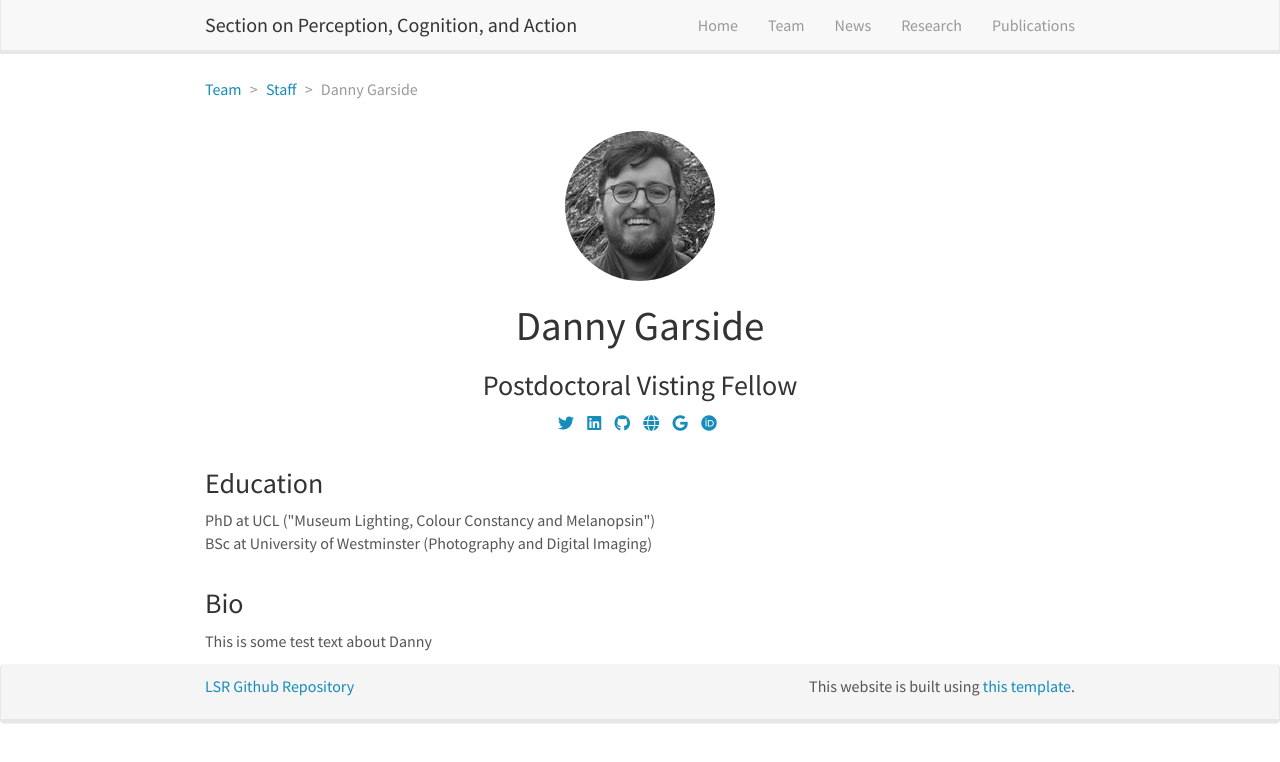
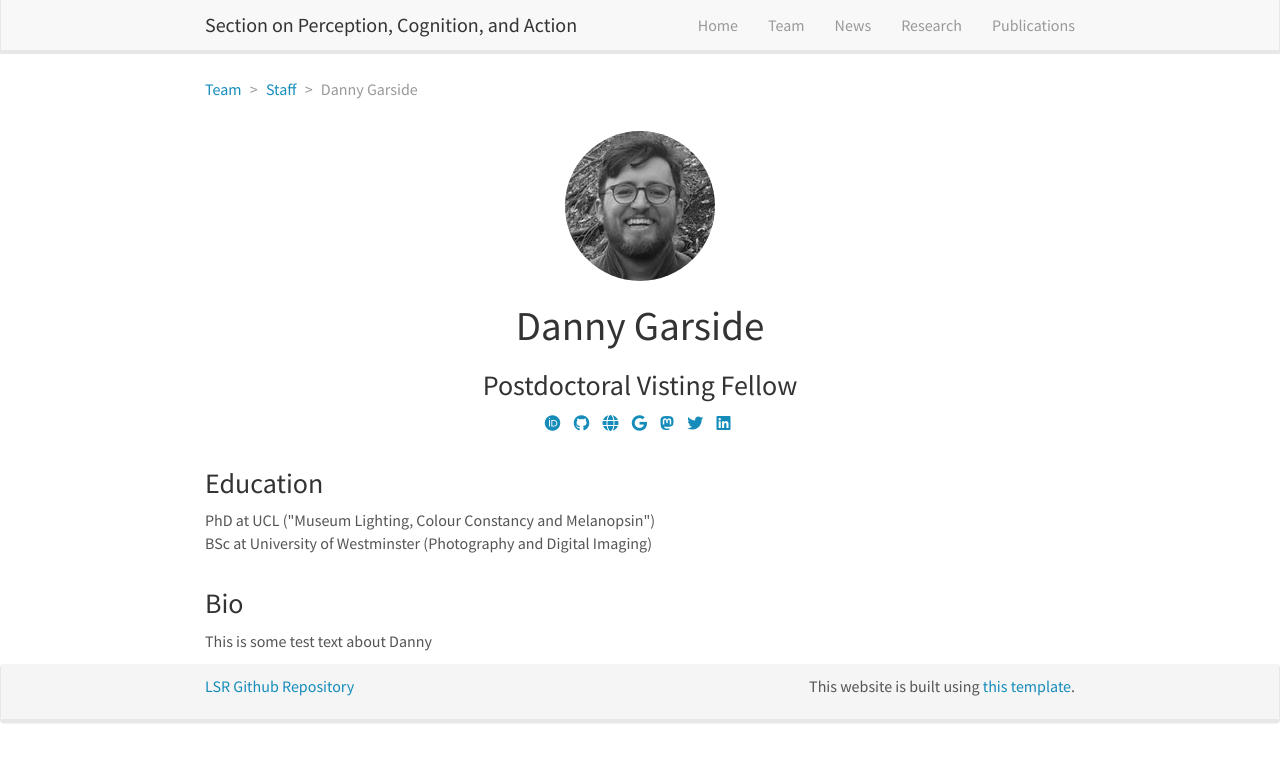
Before and after one commit to NEI-LSR/Section-on-Perception-Cognition-and-Action, a Jekyll site: the page built from _pages/team/_posts/2020-01-19-danny-garside.md, in a window 1280 px wide. Shown: the top 762 px of the page. Built offline with Jekyll 4.4.1, drawn with Linux system fonts in a browser that asks for light colours; nearby versions of some CDN libraries.

Commit message:
Update member.html

```diff
--- a/_layouts/member.html
+++ b/_layouts/member.html
@@ -24,13 +24,9 @@ layout: default
 
         <!-- Social -->
         <ul class="list-inline list-unstyled">
-            <!-- Twitter -->
-            {% if page.social.twitter %}
-                <li><a target="blank" href="{{page.social.twitter}}"><i class="fab fa-twitter"></i></a></li>
-            {% endif %}
-            <!-- Linkedin -->
-            {% if page.social.linkedin %}
-                <li><a target="blank" href="{{page.social.linkedin}}"><i class="fab fa-linkedin"></i></a></li>
+            <!-- OrcID -->
+            {% if page.social.orcid %}
+                <li><a target="blank" href="{{page.social.orcid}}"><i class="fab fa-orcid"></i></a></li>
             {% endif %}
             <!-- Github -->
             {% if page.social.github %}
@@ -44,13 +40,17 @@ layout: default
             {% if page.social.google-scholar %}
                 <li><a target="blank" href="{{page.social.google-scholar}}"><i class="fab fa-google"></i></a></li>
             {% endif %}
-            <!-- Orcid -->
-            {% if page.social.orcid %}
-                <li><a target="blank" href="{{page.social.orcid}}"><i class="fab fa-orcid"></i></a></li>
+            <!-- Mastodon -->
+            {% if page.social.mastodon %}
+                <li><a target="blank" href="{{page.social.mastodon}}"><i class="fab fa-mastodon"></i></a></li>
             {% endif %}
-            <!-- Research Gate -->
-            {% if page.social.research-gate %}
-                <li><a target="blank" href="{{page.social.research-gate}}"><i class="fab fa-researchgate"></i></a></li>
+            <!-- Twitter -->
+            {% if page.social.twitter %}
+                <li><a target="blank" href="{{page.social.twitter}}"><i class="fab fa-twitter"></i></a></li>
+            {% endif %}
+            <!-- Linkedin -->
+            {% if page.social.linkedin %}
+                <li><a target="blank" href="{{page.social.linkedin}}"><i class="fab fa-linkedin"></i></a></li>
             {% endif %}
         </ul>
     </div>
```
